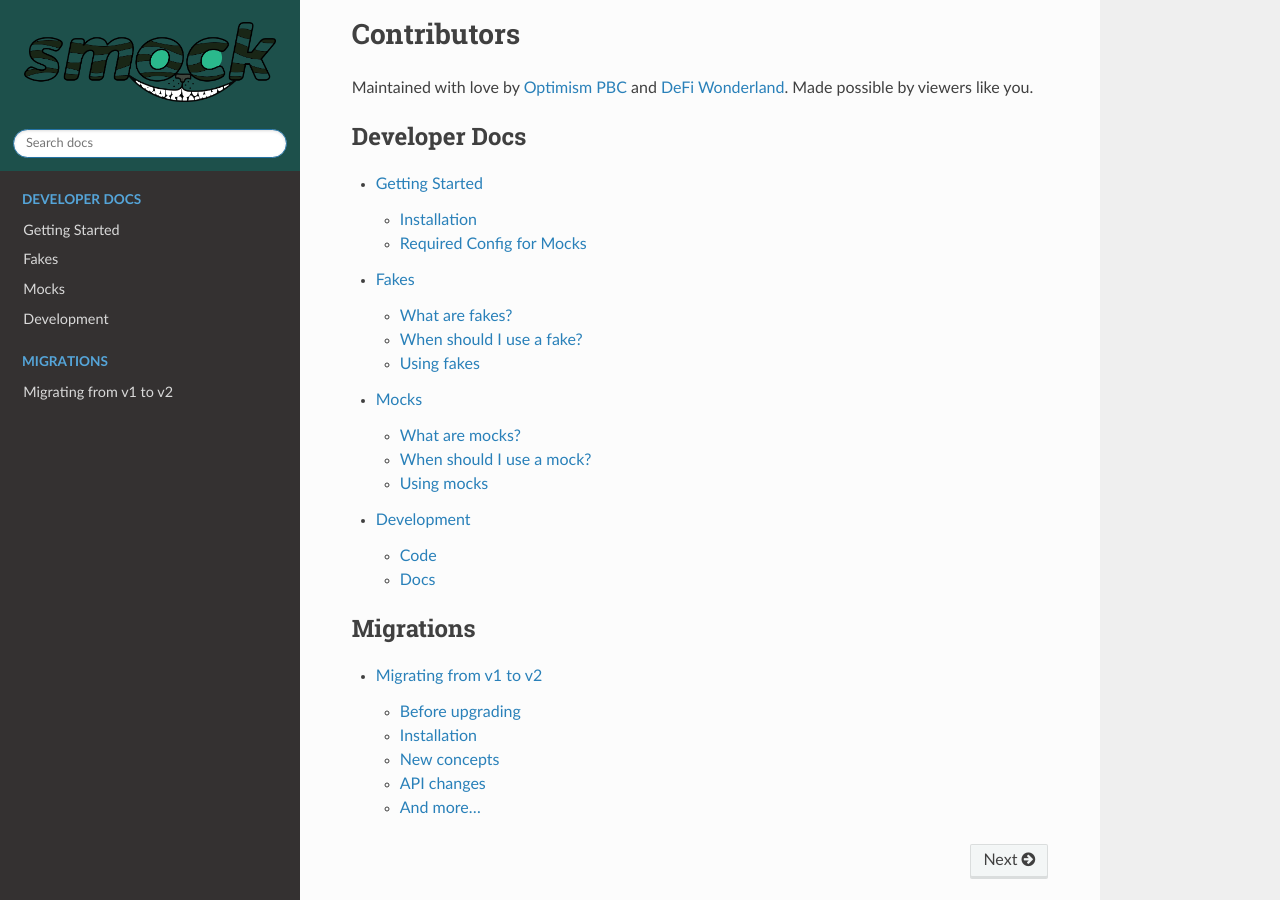
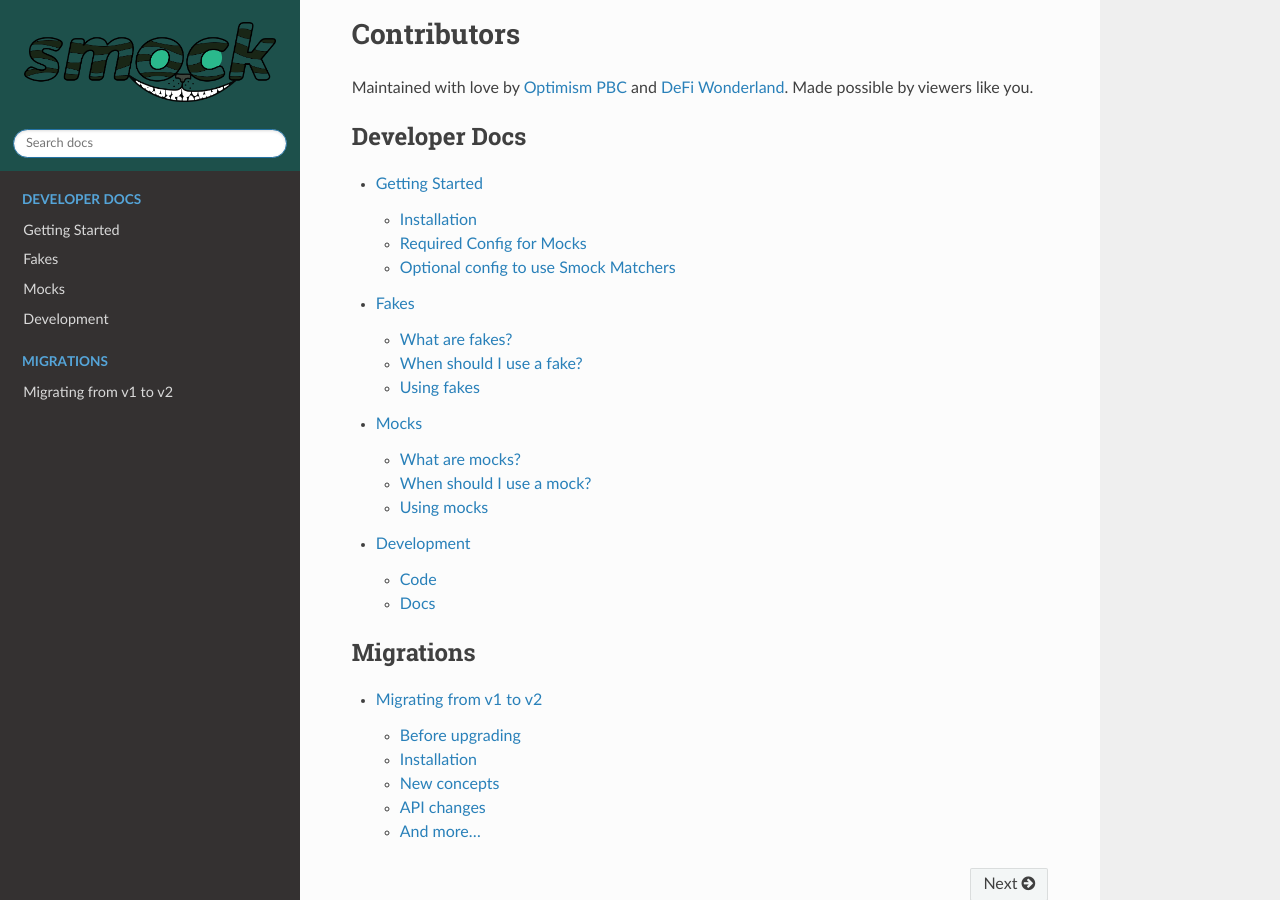
Before and after one commit to defi-wonderland/smock, a Sphinx documentation site: the page built from docs/source/index.rst, in a window 1280 px wide and 900 px high, scrolled down 1895 px. Built offline with Sphinx 7.4.7 and the Read the Docs theme 2.0.0, drawn with Linux system fonts in a browser that asks for light colours.

Commit message:
docs: added matchers (#186)

```diff
--- a/docs/source/getting-started.rst
+++ b/docs/source/getting-started.rst
@@ -78,3 +78,13 @@ If you'd like to use mocks, you **must** update your :code:`hardhat.config.<js/t
       }
 
       export default config
+
+Optional config to use Smock Matchers
+-------------------------------------
+
+
+  .. code-block:: typescript
+    // ContractTest.ts
+
+    import { smock } from '@defi-wonderland/smock';
+    chai.use(smock.matchers);
```
